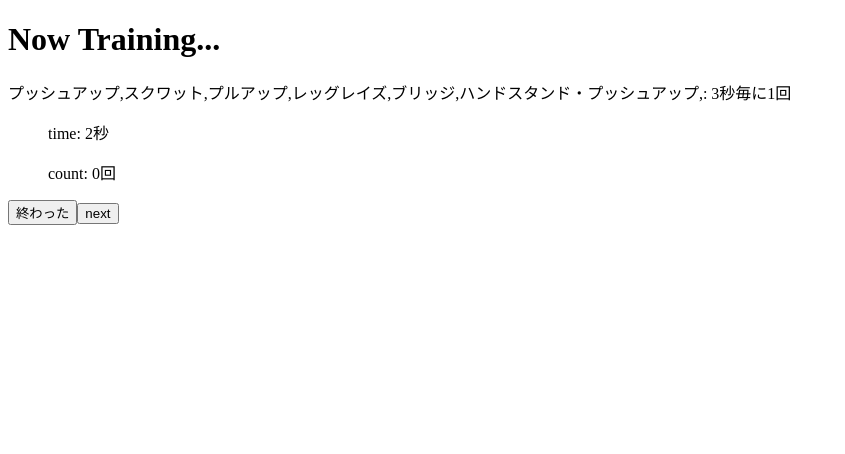
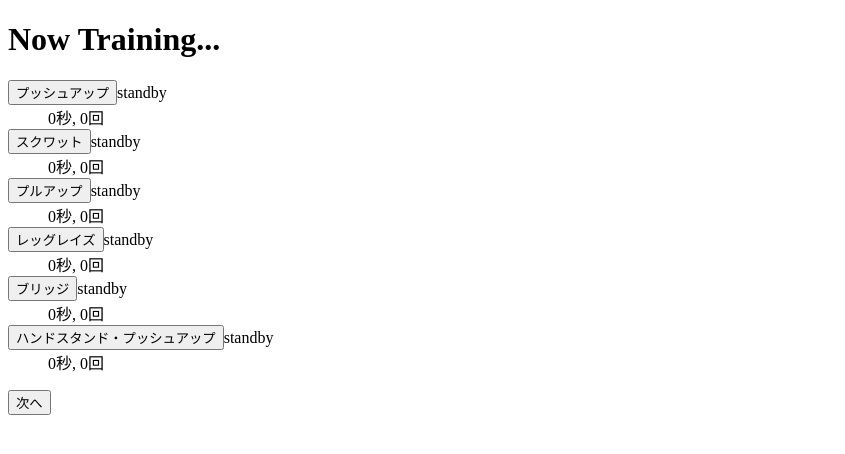
Before and after one commit to honjet/kintrainer, a React app: page / in a window 1280 px wide. Both pictures are taken after a click on the button "次へ". Shown: the top 454 px of the page, without its empty margins (0-845 px from the left). Built offline with nearby package versions, Linux system fonts and the light colour scheme.

Commit message:
support multiple workout for doing

```diff
--- a/src/components/InboxForm.js
+++ b/src/components/InboxForm.js
@@ -9,6 +9,10 @@ const InboxForm = props => {
   const context = useContext(DoContext);
   const [state, dispatch] = useReducer(inboxReducer, context.initialState);
   const lastIndex = state.inbox.length - 1;
+
+  const clickNextButton = () => {
+    nextState(state.inbox.filter(x => !x.isEmpty()));
+  };
 
   const inboxItem = (item, index) => (
     <InboxFormItem
@@ -24,7 +28,7 @@ const InboxForm = props => {
   return (
     <div>
       <ul>{state.inbox.map(inboxItem)}</ul>
-      <button onClick={() => nextState(state.inbox)}>次へ</button>
+      <button onClick={clickNextButton}>次へ</button>
     </div>
   );
 };
--- a/src/components/InboxFormItem.js
+++ b/src/components/InboxFormItem.js
@@ -3,7 +3,7 @@ import React, {useContext} from 'react';
 import DoContext from '@/contexts/DoContext'
 import {addAction, changeAction, removeAction} from '@/reducers/inboxReducer'
 
-const InboxItem = props => {
+const InboxFormItem = props => {
   const {item, index, isBeforeLast, isLast, dispatch} = props;
   const context = useContext(DoContext);
 
@@ -30,4 +30,4 @@ const InboxItem = props => {
   );
 };
 
-export default React.memo(InboxItem);
+export default React.memo(InboxFormItem);
--- /dev/null
+++ b/src/components/InboxProcess.js
@@ -0,0 +1,46 @@
+import React, {useReducer, useContext} from 'react';
+
+import InboxProcessItem from './InboxProcessItem';
+import DoContext from '@/contexts/DoContext';
+import {inboxReducer} from '@/reducers/inboxReducer';
+
+const InboxProcess = props => {
+  const {inbox, nextState} = props;
+  const context = useContext(DoContext);
+  const initItem = item => ({
+    data: item,
+    processStatus: context.processStatus.STANDBY,
+  });
+  const [state, dispatch] = useReducer(inboxReducer, {
+    inbox: inbox.map(x => initItem(x)),
+  });
+  const hasProgress = state.inbox.some(
+    item => item.processStatus === context.processStatus.PROGRESS,
+  );
+
+  const inboxItem = (item, index) => (
+    <InboxProcessItem
+      key={index}
+      item={item}
+      index={index}
+      dispatch={dispatch}
+      disabled={
+        hasProgress
+          ? item.processStatus === context.processStatus.STANDBY
+          : false
+      }
+    />
+  );
+  const resultInbox = state.inbox
+    .filter(x => x.processStatus == context.processStatus.DONE)
+    .map(x => x.data);
+
+  return (
+    <div>
+      <dl>{state.inbox.map(inboxItem)}</dl>
+      <button onClick={() => nextState(resultInbox)} disabled={hasProgress}>次へ</button>
+    </div>
+  );
+};
+
+export default InboxProcess;
--- /dev/null
+++ b/src/components/InboxProcessItem.js
@@ -0,0 +1,71 @@
+import React, {useState, useContext, useEffect} from 'react';
+
+import DoContext from '@/contexts/DoContext';
+import {changeAction, replaceAction} from '@/reducers/inboxReducer';
+
+const InboxProcessItem = props => {
+  const {item, index, disabled, dispatch} = props;
+  const context = useContext(DoContext);
+  const [seconds, setSeconds] = useState(0);
+  const interval = 3;
+  const count = () => parseInt(seconds / interval, 10);
+  const [processStatus, setStatus] = useState(context.processStatus.STANDBY);
+
+  const nextStatus = () => {
+    switch (processStatus) {
+      case context.processStatus.STANDBY:
+        setStatus(context.processStatus.PROGRESS);
+        dispatch(
+          changeAction(
+            {
+              ...item,
+              processStatus: context.processStatus.PROGRESS,
+            },
+            index,
+          ),
+        );
+        return;
+      case context.processStatus.PROGRESS:
+        setStatus(context.processStatus.DONE);
+        dispatch(
+          changeAction(
+            {
+              data: context.newResult(item.data, count(), seconds),
+              processStatus: context.processStatus.DONE,
+            },
+            index,
+          ),
+        );
+        return;
+      default:
+        return;
+    }
+  };
+
+  useEffect(() => {
+    const id = setInterval(() => {
+      if (processStatus === context.processStatus.PROGRESS) {
+        setSeconds(s => s + 1);
+      }
+    }, 1000);
+    return () => {
+      clearInterval(id);
+    };
+  }, [processStatus]);
+
+  return (
+    <>
+      <dt>
+        <button onClick={nextStatus} disabled={disabled}>
+          {item.data.name}
+        </button>
+        {processStatus}
+      </dt>
+      <dd>
+        {seconds}秒, {count()}回
+      </dd>
+    </>
+  );
+};
+
+export default InboxProcessItem;
--- a/src/contexts/DoContext.js
+++ b/src/contexts/DoContext.js
@@ -1,5 +1,6 @@
 import {createContext} from 'react';
 import Workout from '@/models/workout';
+import WorkoutResult from '@/models/workoutResult';
 
 const DoContext = createContext();
 
@@ -8,6 +9,7 @@ export default DoContext;
 export const workoutContext = {
   name: 'workout',
   nameJa: '筋トレ',
+  doingDescription: 'Training',
   initialState: {
     inbox: [
       'プッシュアップ',
@@ -19,5 +21,13 @@ export const workoutContext = {
       '',
     ].map(s => new Workout(s)),
   },
+  processStatus: {
+    STANDBY: 'standby',
+    PROGRESS: 'progress',
+    DONE: 'done',
+    DISABLE: 'disable',
+  },
   newItem: name => new Workout(name),
+  newResult: (workout, count, seconds) =>
+    new WorkoutResult({workout, count, seconds}),
 };
--- a/src/models/workout.js
+++ b/src/models/workout.js
@@ -3,4 +3,8 @@ export default class Workout {
     this.id = id;
     this.name = name;
   }
+
+  isEmpty() {
+    return !this.name;
+  }
 }
--- /dev/null
+++ b/src/models/workoutResult.js
@@ -0,0 +1,8 @@
+export default class WorkoutResult {
+  constructor({workout, count, seconds, id = null}) {
+    this.id = id;
+    this.name = workout.name;
+    this.count = count;
+    this.seconds = seconds;
+  }
+}
--- a/src/pages/do/Doing.js
+++ b/src/pages/do/Doing.js
@@ -1,43 +1,16 @@
-import React, {useState, useEffect, useRef} from 'react';
-import {Redirect} from 'react-router-dom';
+import React from 'react';
+
+import InboxProcess from '@/components/InboxProcess';
+import DoContext from '@/contexts/DoContext'
 
 const Doing = props => {
-  const {inbox, nextAction} = props;
-  const interval = 3; // とりあえず3秒 あとで設定できるようにする
-  const [elapsedSeconds, setElapsedSeconds] = useState(0);
-  const count = () => parseInt(elapsedSeconds / interval, 10);
-
-  useEffect(() => {
-    const id = setInterval(() => {
-      setElapsedSeconds(s => s + 1);
-    }, 1000);
-    return () => {
-      clearInterval(id);
-    };
-  }, []);
+  const {inbox, nextState} = props;
+  const context = React.useContext(DoContext);
 
   return (
     <div className="container">
-      <h1>Now Training...</h1>
-      <dl>
-        <dt>
-          {inbox.map(a=>a.name).join(',')}: {interval}秒毎に1回
-        </dt>
-        <dd>
-          <p>time: {elapsedSeconds}秒</p>
-          <p>count: {count()}回</p>
-        </dd>
-      </dl>
-      <button
-        onClick={() =>
-          props.history.push({
-            pathname: '/done',
-            state: {name: name, count: count()},
-          })
-        }>
-        終わった
-      </button>
-      <button onClick={()=>nextAction(inbox)}>next</button>
+      <h1>Now {context.doingDescription}...</h1>
+      <InboxProcess {...props} />
     </div>
   );
 };
--- a/src/reducers/inboxReducer.js
+++ b/src/reducers/inboxReducer.js
@@ -1,3 +1,9 @@
+export const InboxActionType = {
+  CHANGE: 'change',
+  ADD: 'add',
+  REMOVE: 'remove',
+};
+
 export const inboxReducer = (state, action) => {
   switch (action.type) {
     case InboxActionType.CHANGE:
@@ -23,12 +29,6 @@ const changeInbox = (inbox, item, index) => {
 
 const removeInbox = (inbox, index) => inbox.filter((_, i) => i !== index);
 
-export const InboxActionType = {
-  CHANGE: 'change',
-  ADD: 'add',
-  REMOVE: 'remove',
-};
-
 export const addAction = item => ({
   type: InboxActionType.ADD,
   item,
```
